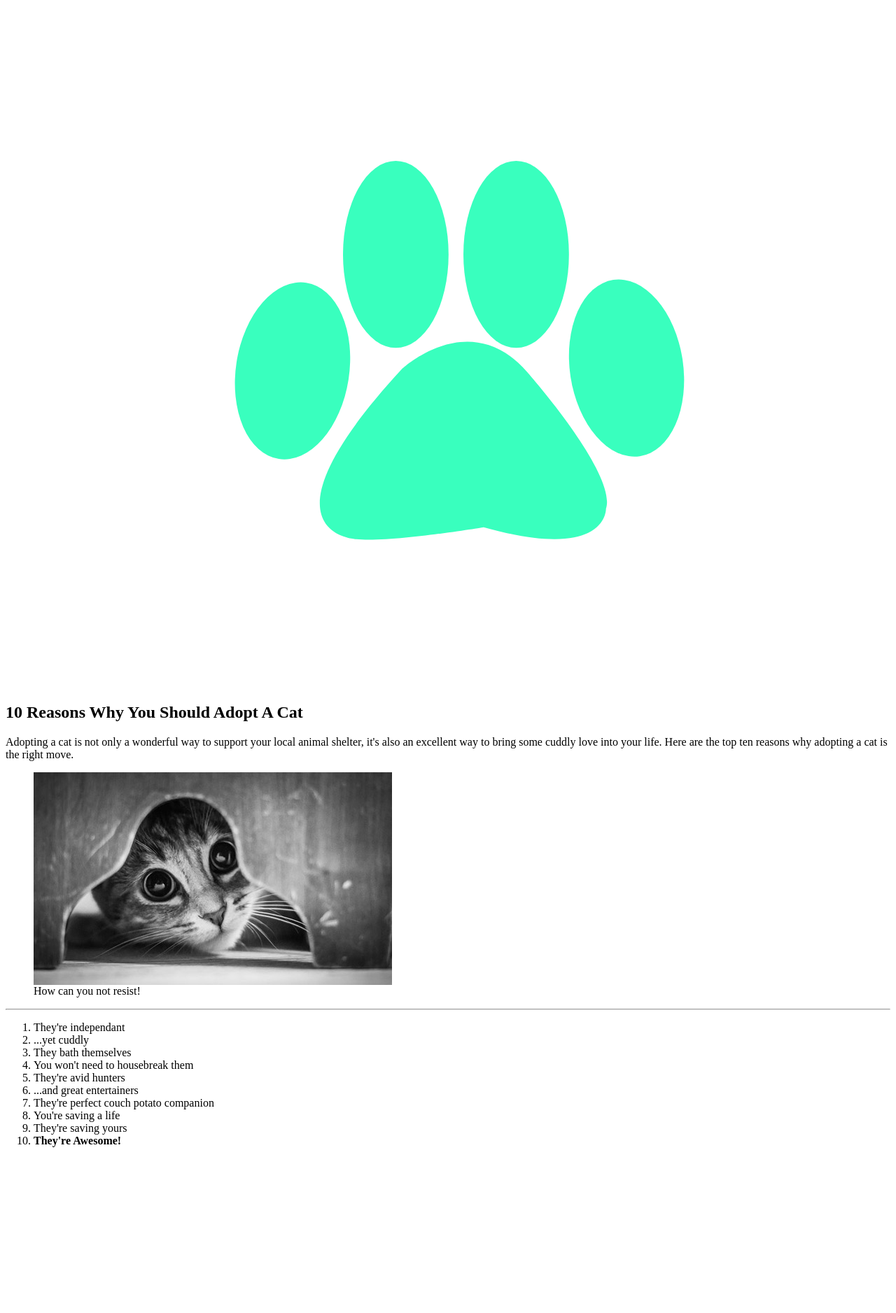
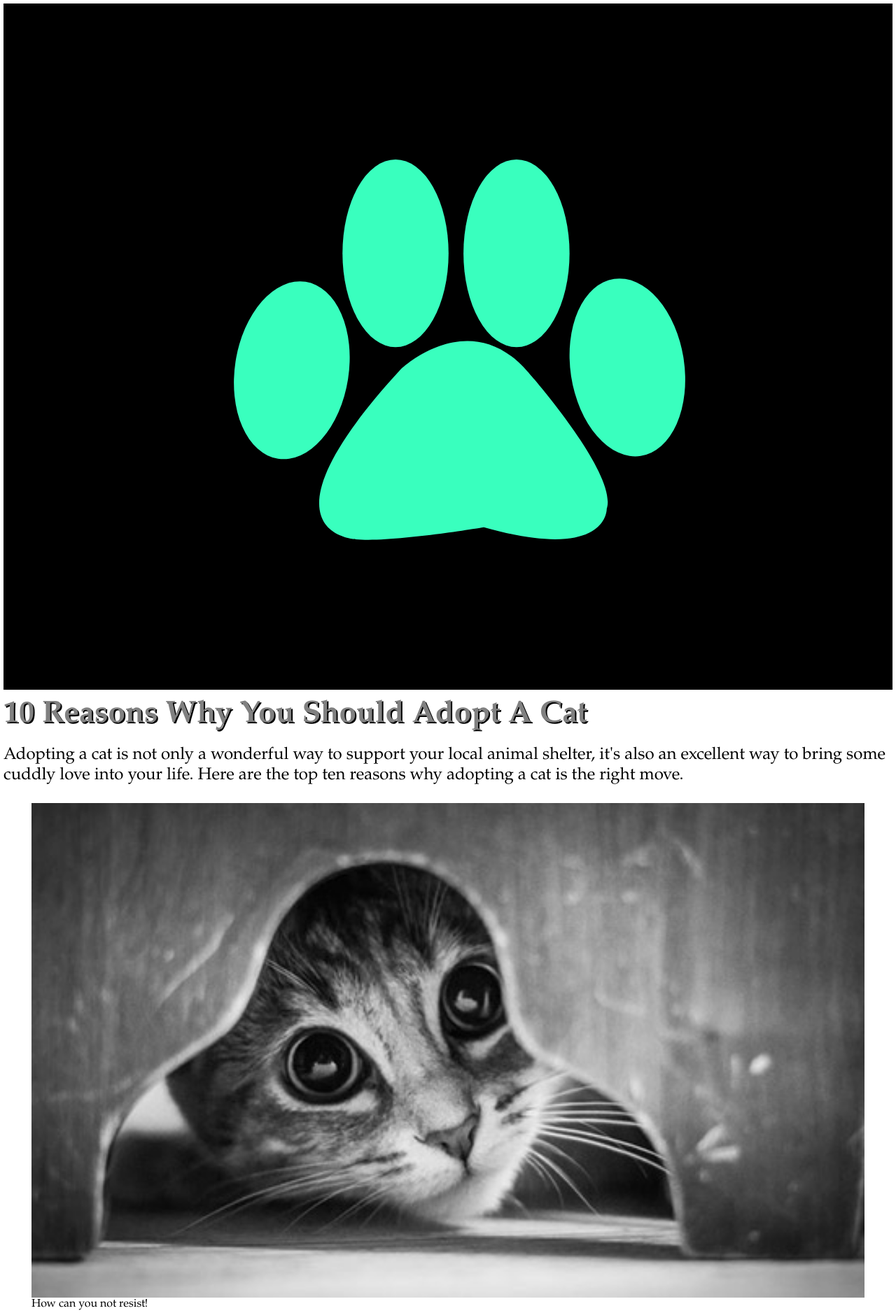
Before and after one commit to mystine/activity-boxmodel, a plain HTML site: page index.html in a window 1280 px wide. Shown: the top 1877 px of the page at 70% size. Before the commit the page ends 1656 px from the top, so only its background shows below. Drawn offline with Linux system fonts and the light colour scheme.

Commit message:
CSS changes made

```diff
--- a/css/general.css
+++ b/css/general.css
@@ -0,0 +1,67 @@
+@charset "utf-8";
+
+@-moz-viewport { width: device-width; scale: 1; }
+@-ms-viewport { width: device-width; scale: 1; }
+@-o-viewport { width: device-width; scale: 1; }
+@-webkit-viewport { width: device-width; scale: 1; }
+@viewport { width: device-width; scale: 1; }
+
+* {
+	-moz-box-sizing: border-box;
+	-webkit-box-sizing: border-box;
+	box-sizing: border-box;
+}
+
+html {
+
+    -moz-text-size-adjust: 100%;
+	-ms-text-size-adjust: 100%;
+	-webkit-text-size-adjust: 100%;
+	text-size-adjust: 100%;
+
+    font-size: 100%;
+
+    font-family: Palatino, Times, serif;
+}
+
+img {
+	width: 100%;
+    display: block;
+}
+
+body {
+    margin: 5;
+    padding: 0;
+}
+
+.masthead {
+    background-color: black;
+    overflow: hidden;
+}
+
+.logo {
+    height: 4.5rem;
+    width: auto;
+    margin: .5rem 5%;
+}
+
+artcile {
+    margin: 0;
+    padding: 0 5%;
+    overflow: hidden;
+    color: blue;
+}
+
+h1 {
+    margin: 1rem 0;
+    font-size: 2.75rem;
+    line-height: 2.5rem;
+    color: grey;
+    text-shadow: black 2px 2px;
+}
+
+h1 + p {
+    font-size: 1.5rem;
+    margin-bottom: 0 0 1.5rem;
+    line-height: rem;
+}
--- a/index.html
+++ b/index.html
@@ -40,67 +40,11 @@
         <li><strong>They're Awesome!</strong></li>
         </ol>
 
-
-
-
-
-
-
-
-
-
-
+        <p>You can’t argue with the facts. A cat is pretty much the most popular pet in the world (there are statistically more cats in U.S. households than dogs). They’re adorable, loving, easy companions that make you super happy (and healthy). So what are you waiting for? Head on down to your nearest shelter to find your new best friend!</p>
 
     </article>
 
-
-
-
-
-
-
-
-
-
-
-
-
-
-
-
+    <footer> Source: <a href="http://www.petmd.com/cat/slideshows/care/top-ten-reasons-you-should-adopt-a-cat">Pet Med</a></footer>
 
 </body>
-
-
-
-
-
-
-
-
-
-
-
-
-
-
-
-
-
-
-
-
-
-
-
-
-
-
-
-
-
-
-
-
-
 </html>
```
Lines whose indentation alone changed are shown as unchanged.
